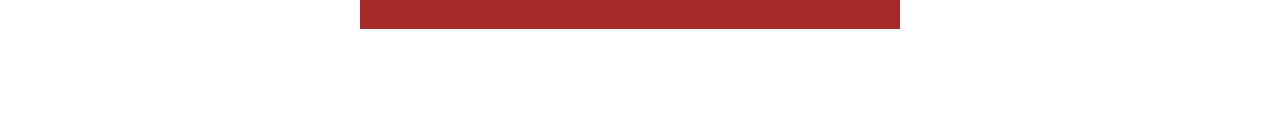
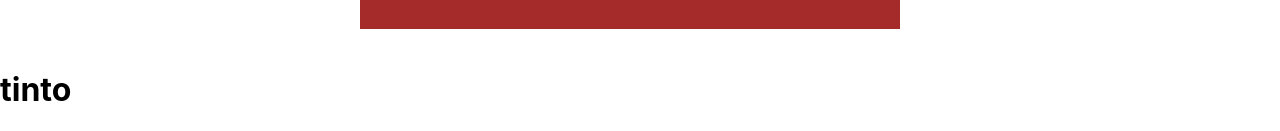
Before and after one commit to Acarvajal905/Ecommerce7wines, a React (Create React App) app in the folder client/: page / in a window 1280 px wide. Shown: the part 704-835 px from the top of the page. Before the commit the page ends 800 px from the top, so only its background shows below. Built offline with nearby package versions, Linux system fonts and the light colour scheme.

Commit message:
catalogo

```diff
--- a/client/src/App.js
+++ b/client/src/App.js
@@ -3,7 +3,21 @@
 import { BrowserRouter } from 'react-router-dom'
 import Searchbar from './components/searchbar.js'
 import CreateProduct from './components/CRUD/crearproducto.js'
+import Catalogo from "./components/Catalogo.js"
 
+let tipo = "tinto";
+
+let articulo = [{name: "tinto",
+  categories: "tinto",
+  price: "$10",
+  description: "nadan",
+  stock: 2,
+  image: "aca hay una foto",
+  content: "750cc",
+  percentage: "10%",
+  country: "argentina",
+  colour: "borboña",
+  quantity: "nose"}];
 
 function App() {
   return (
@@ -11,6 +25,7 @@
       <Searchbar />
       <CreateProduct/>
       <Producto />
+      <Catalogo producto={articulo} categoria={tipo}/>
     </BrowserRouter>
 
 
--- a/client/src/components/Catalogo.js
+++ b/client/src/components/Catalogo.js
@@ -1,11 +1,15 @@
 import React from 'react';
-import Producto from "./producto.js"; /* Ajustar direccion del componente producto */
+import ProductCard from "./productcard"; /* Ajustar direccion del componente producto */
 
-export default function Catalogo(props){ /* Propiedades del modelo producto consultado desde la bd*/
+export default function Catalogo({producto , categoria}){ /* recibe un array de objetos de todo los productos y una categoria*/
+    if(producto && categoria){
+        let ProductoEnCategoria = producto.filter(producto => producto.categories == categoria)
+
+         /* devuelvo un productcard por cada producto que machea con categoria */
     return (
         <div>{
-        props.map(v =>   /*Capaz haya que reagustar las forma en que recibe las props de la bd */
-            <Product
+            ProductoEnCategoria.map(v =>   /*Capaz haya que reagustar las forma en que recibe las props de la bd */
+                <ProductCard
                name = {v.name}
                categories = {v.categories}
                price = {v.price}
@@ -23,4 +27,6 @@
             </div>
         );
 
+    }else
+    return <div>Not Category</div>
 };
--- a/client/src/components/productcard.js
+++ b/client/src/components/productcard.js
@@ -1,13 +1,13 @@
 import React from 'react';
 
-export default function ProductCard(props) {
+export default function ProductCard(props) { /* las props las recibe desde catalogo */
 
   return (
       /* Podemos agregar mas destalles a la vista previa */
     <div>
-        <h1>{name}</h1>
-        <img>{image}</img>
-        <span>{price}</span>
+        <h1>{props.name}</h1>
+        {/* <img>{props.image}</img> */}
+        <span>{props.price}</span>
     </div>
   )
 };
```
Lines whose indentation alone changed are shown as unchanged.
